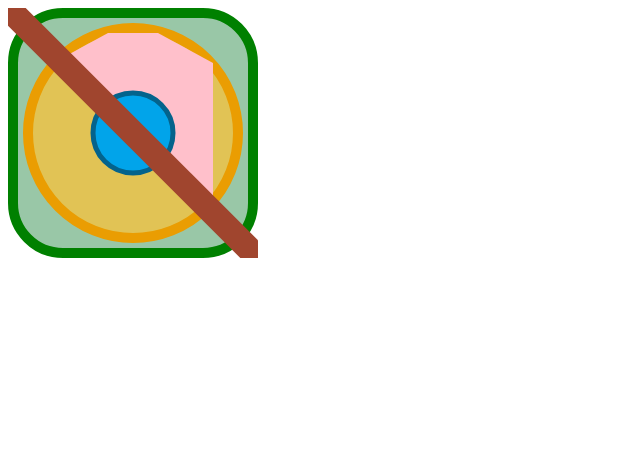
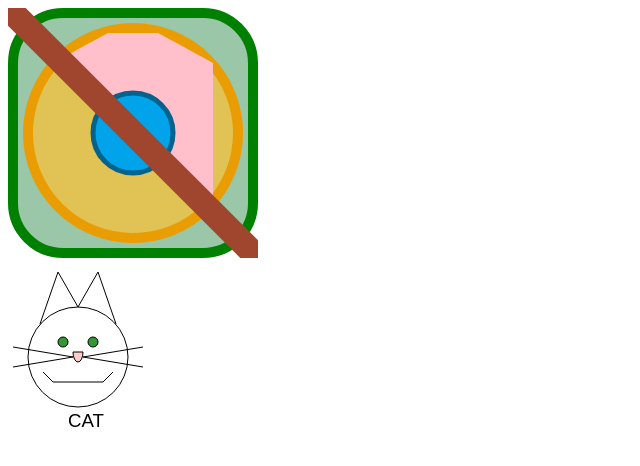
Before and after one commit to nia-ja/Learning-to-create-SVG, a plain HTML site: page index.html in a window 1280 px wide. Shown: the whole page, without its empty margins (0-640 px from the left). Drawn offline with Linux system fonts and the light colour scheme.

Commit message:
Cat drawing

```diff
--- a/index.html
+++ b/index.html
@@ -31,10 +31,26 @@
 
     <br />
 
-    <!-- <svg width="140" height="170">
-        <circle cx="70" c  />
+    <svg width="140" height="170">
+        <title>Cat</title>
+        <desc>Stick Figure of a Cat</desc>
+        <circle cx="70" cy="95" r="50" style="stroke: black; fill:none"  />
+        <circle cx="55" cy="80" r="5" stroke="black" fill="#339933" />
+        <circle cx="85" cy="80" r="5" stroke="black" fill="#339933" />
+        <g id="whiskers">
+            <line x1="75" y1="95" x2="135" y2="85" style="stroke: black;" />
+            <line x1="75" y1="95" x2="135" y2="105" style="stroke: black;" />
+        </g>
+        <use xlink:href="#whiskers" transform="scale (-1 1) translate(-140 0)" />
+        <!-- ears -->
+        <polyline points="108 62, 90 10, 70 45, 50, 10, 32, 62" style="stroke: black; fill: none;" />
+        <!-- mouth -->
+        <polyline points="35 110, 45 120, 95 120, 105, 110" style="stroke: black; fill: none;" />
+        <!-- nose -->
+        <path d="M 75 90 L 65 90 A 5 10 0  0 0 75 90" style="stroke: black; fill: #ffcccc;" />
 
-    </svg> -->
+        <text x="60" y="165" style="font-family: sans-serif; font-size: 14pt; stroke: none; fill: black;">CAT</text>
+    </svg>
 
 </body>
 </html>
```
